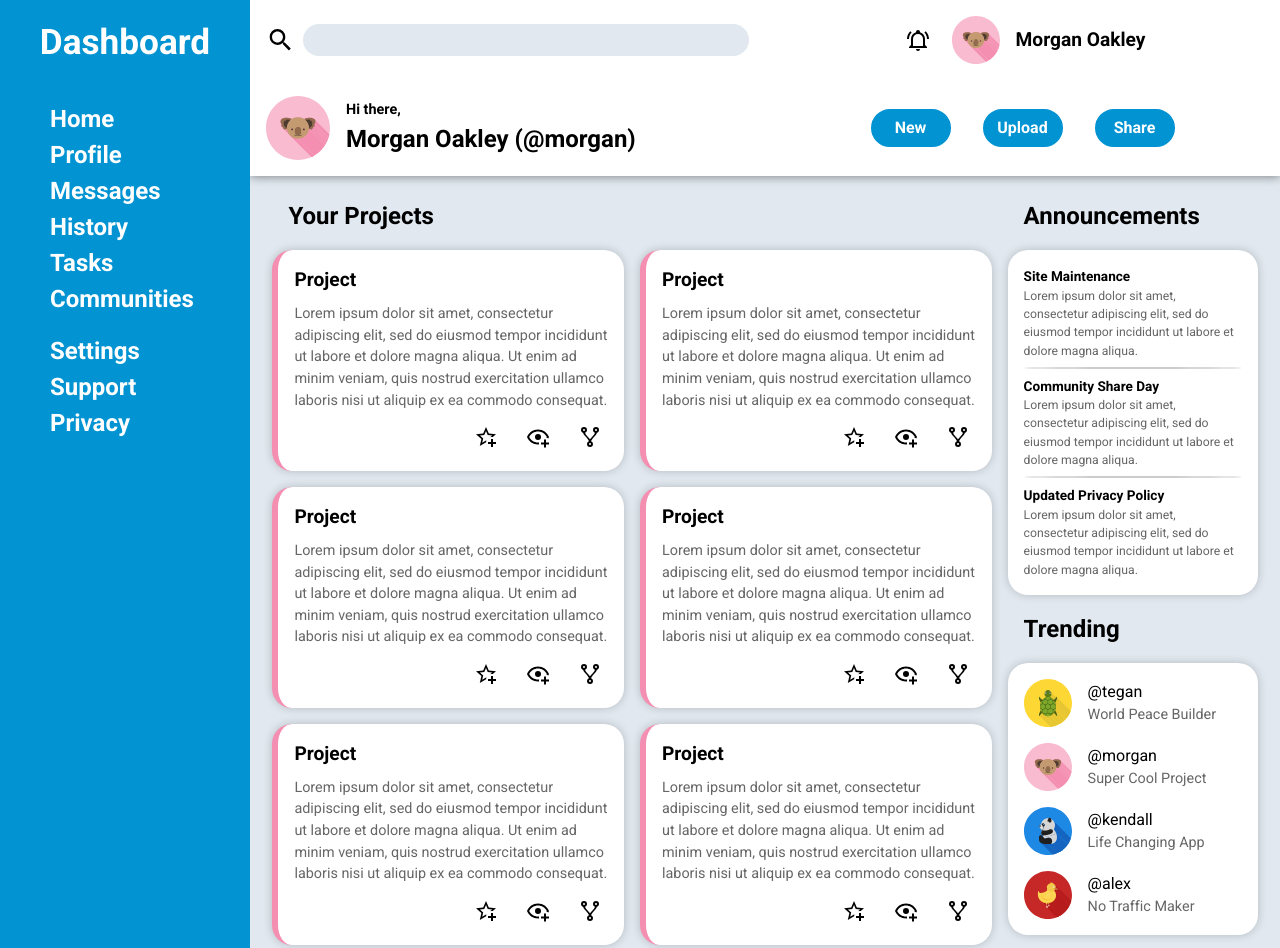
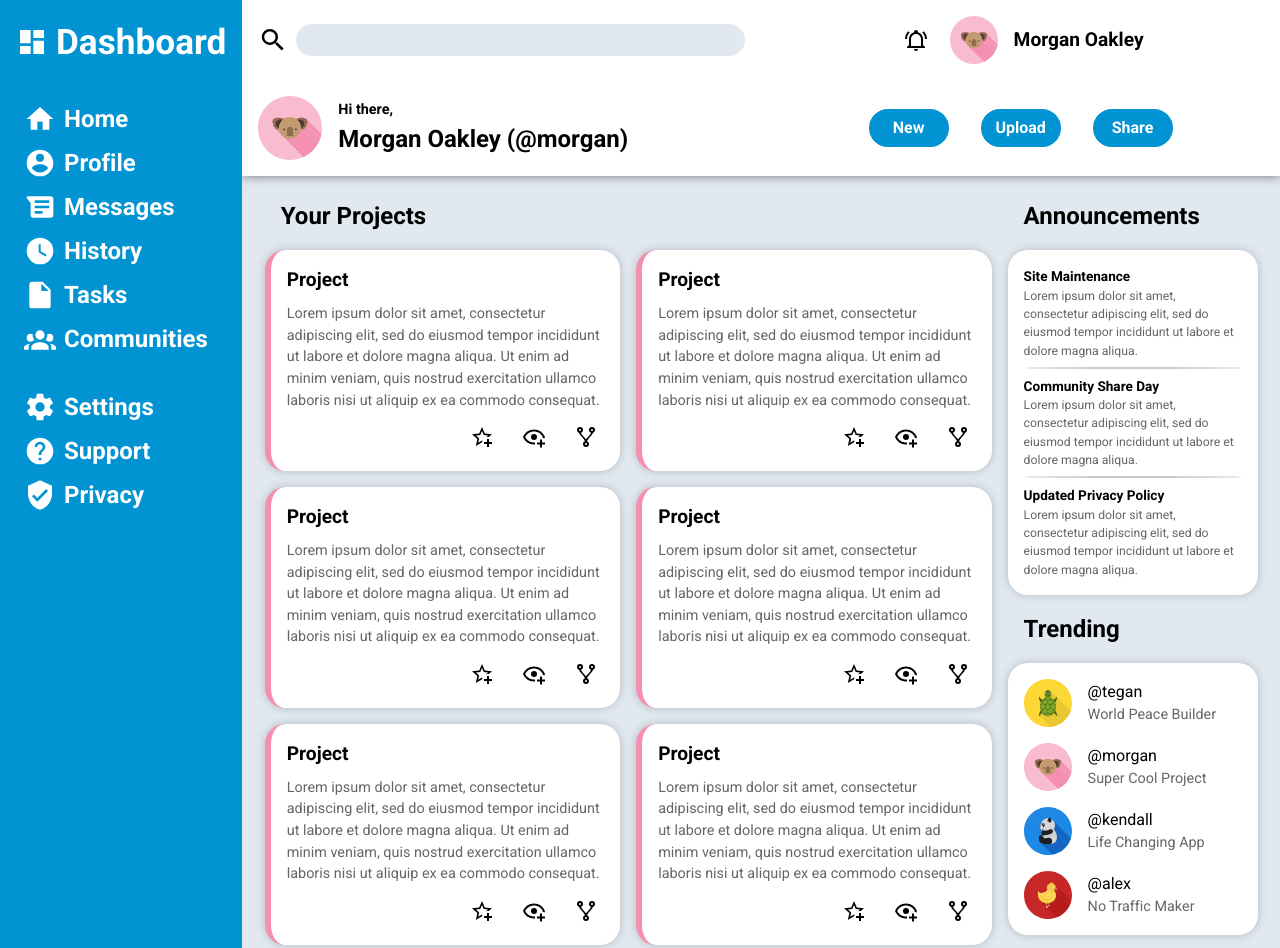
Before and after one commit to ClaraSmyth/admin-dashboard, a plain HTML site: page index.html in a window 1280 px wide. Shown: the top 948 px of the page. Drawn offline with Linux system fonts and the light colour scheme.

Commit message:
Added icons to the sidebar

```diff
--- a/index.html
+++ b/index.html
@@ -10,19 +10,19 @@
 </head>
 <body>
     <nav class="sidebar">
-        <h1 class="sidebar-header">Dashboard</h1>
-        <ul class="siderbar-list" role="list">
-            <li><a class="sidebar-link" href="#">Home</a></li>
-            <li><a class="sidebar-link" href="#">Profile</a></li>
-            <li><a class="sidebar-link" href="#">Messages</a></li>
-            <li><a class="sidebar-link" href="#">History</a></li>
-            <li><a class="sidebar-link" href="#">Tasks</a></li>
-            <li><a class="sidebar-link" href="#">Communities</a></li>
+        <h1 class="sidebar-header"><a><img class="sidebar-svg" src="./icons/view-dashboard.svg" width="32px" height="32px" alt=""></a><span class="sidebar-text">Dashboard</span></h1>
+        <ul class="sidebar-list" role="list">
+            <li><a class="sidebar-link" href="#"><img class="sidebar-svg" src="./icons/home.svg" width="32px" alt=""><span class="sidebar-text">Home</span></a></li>
+            <li><a class="sidebar-link" href="#"><img class="sidebar-svg" src="./icons/account-circle.svg" width="32px" alt=""><span class="sidebar-text">Profile</span></a></li>
+            <li><a class="sidebar-link" href="#"><img class="sidebar-svg" src="./icons/android-messages.svg" width="32px" alt=""><span class="sidebar-text">Messages</span></a></li>
+            <li><a class="sidebar-link" href="#"><img class="sidebar-svg" src="./icons/clock.svg" width="32px" alt=""><span class="sidebar-text">History</span></a></li>
+            <li><a class="sidebar-link" href="#"><img class="sidebar-svg" src="./icons/file.svg" width="32px" alt=""><span class="sidebar-text">Tasks</span></a></li>
+            <li><a class="sidebar-link" href="#"><img class="sidebar-svg" src="./icons/account-group.svg" width="32px" alt=""><span class="sidebar-text">Communities</span></a></li>
         </ul>
-        <ul class="siderbar-list" role="list">
-            <li><a class="sidebar-link" href="#">Settings</a></li>
-            <li><a class="sidebar-link" href="#">Support</a></li>
-            <li><a class="sidebar-link" href="#">Privacy</a></li>
+        <ul class="sidebar-list" role="list">
+            <li><a class="sidebar-link" href="#"><img class="sidebar-svg" src="./icons/cog.svg" width="32px" alt=""><span class="sidebar-text">Settings</span></a></li>
+            <li><a class="sidebar-link" href="#"><img class="sidebar-svg" src="./icons/help-circle.svg" width="32px" alt=""><span class="sidebar-text">Support</span></a></li>
+            <li><a class="sidebar-link" href="#"><img class="sidebar-svg" src="./icons/shield-check.svg" width="32px" alt=""><span class="sidebar-text">Privacy</span></a></li>
         </ul>
     </nav>
 
--- a/styles.css
+++ b/styles.css
@@ -18,7 +18,7 @@
 
 body {
     display: grid;
-    grid-template-columns: 250px auto;
+    grid-template-columns: max-content auto;
     grid-template-rows: max-content auto;
     grid-template-areas:
         'sidebar header'
@@ -40,23 +40,43 @@ body {
 }
 
 .sidebar-header {
+    display: flex;
+    gap: 0.5rem;
     font-size: 2.2rem;
     padding: 1rem;
     text-align: center;
+    align-items: center;
+}
+
+.sidebar-list {
+    padding: 0;
+    margin-bottom: 2rem;
 }
 
 .sidebar-link {
+    display: flex;
+    gap: 0.5rem;
+    width: max-content;
     text-decoration: none;
     font-weight: bold;
     font-size: 1.5rem;
     color: var(--font-light);
-    padding: 2px 10px;
+    padding: 0 0.5rem;
+    margin: 0 1rem 0.5rem;
 }
 
 .sidebar-link:hover {
     background-color: white;
     color: var(--color-three);
     border-radius: 2rem;
+}
+
+.sidebar-svg {
+    filter: invert(1);
+}
+
+.sidebar-link:hover .sidebar-svg {
+    filter: invert(.5) sepia(1) saturate(10) hue-rotate(192deg);
 }
 
 /*##############################
```
Also changed, not shown: icons/account-circle.svg (added), icons/account-group.svg (added), icons/android-messages.svg (added), icons/clock.svg (added), icons/cog.svg (added), icons/file.svg (added), icons/help-circle.svg (added), icons/home.svg (added), icons/menu.svg (added), icons/shield-check.svg (added), icons/view-dashboard.svg (added).
